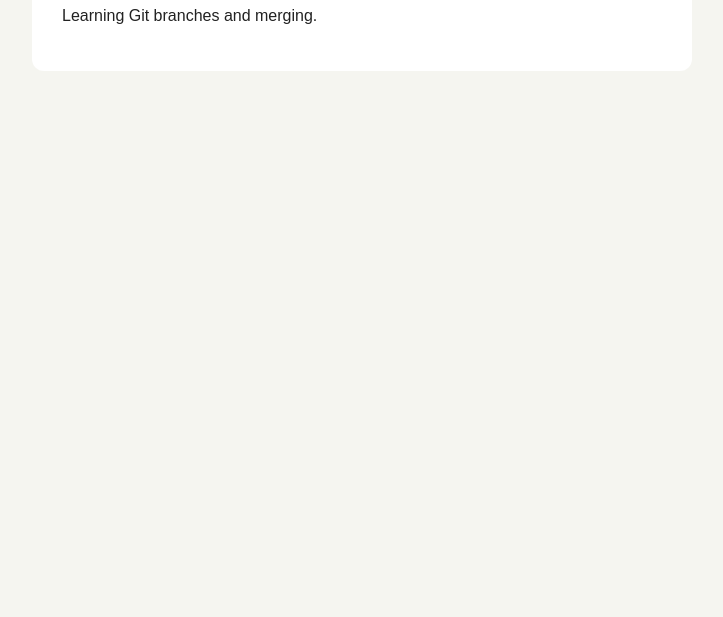
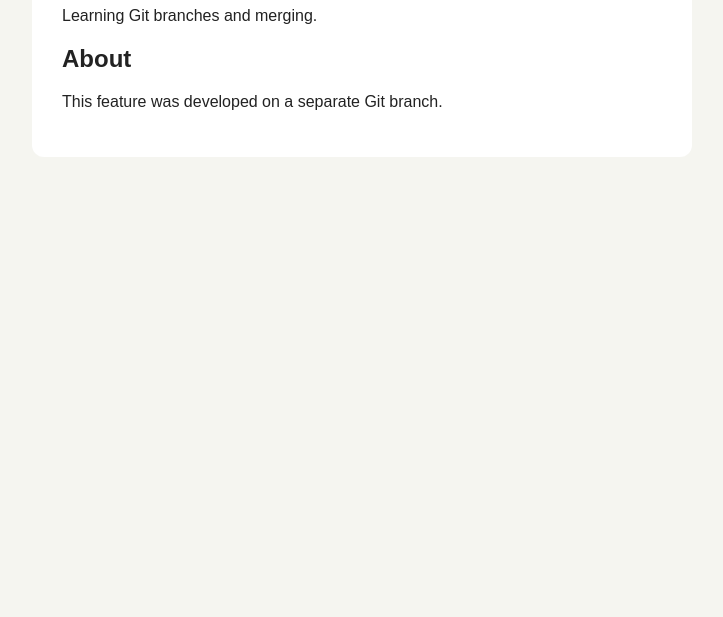
Before and after one commit to Sairam06P/FEDF-END-SEM-LAB, a plain HTML site: page index.html in a window 1280 px wide. Shown: the part 183-800 px from the top of the page, without its empty margins (278-1001 px from the left). Drawn offline with Linux system fonts and the light colour scheme.

Commit message:
Add about section

```diff
--- a/index.html
+++ b/index.html
@@ -1,5 +1,5 @@
 <!DOCTYPE html>
 <html lang="en">
 <head><meta charset="UTF-8"><title>Git Merge Demo</title><link rel="stylesheet" href="style.css"></head>
-<body><main><h1>Git Merge Project</h1><p>Learning Git branches and merging.</p></main></body>
+<body><main><h1>Git Merge Project</h1><p>Learning Git branches and merging.</p><h2>About</h2><p>This feature was developed on a separate Git branch.</p></main></body>
 </html>
```
